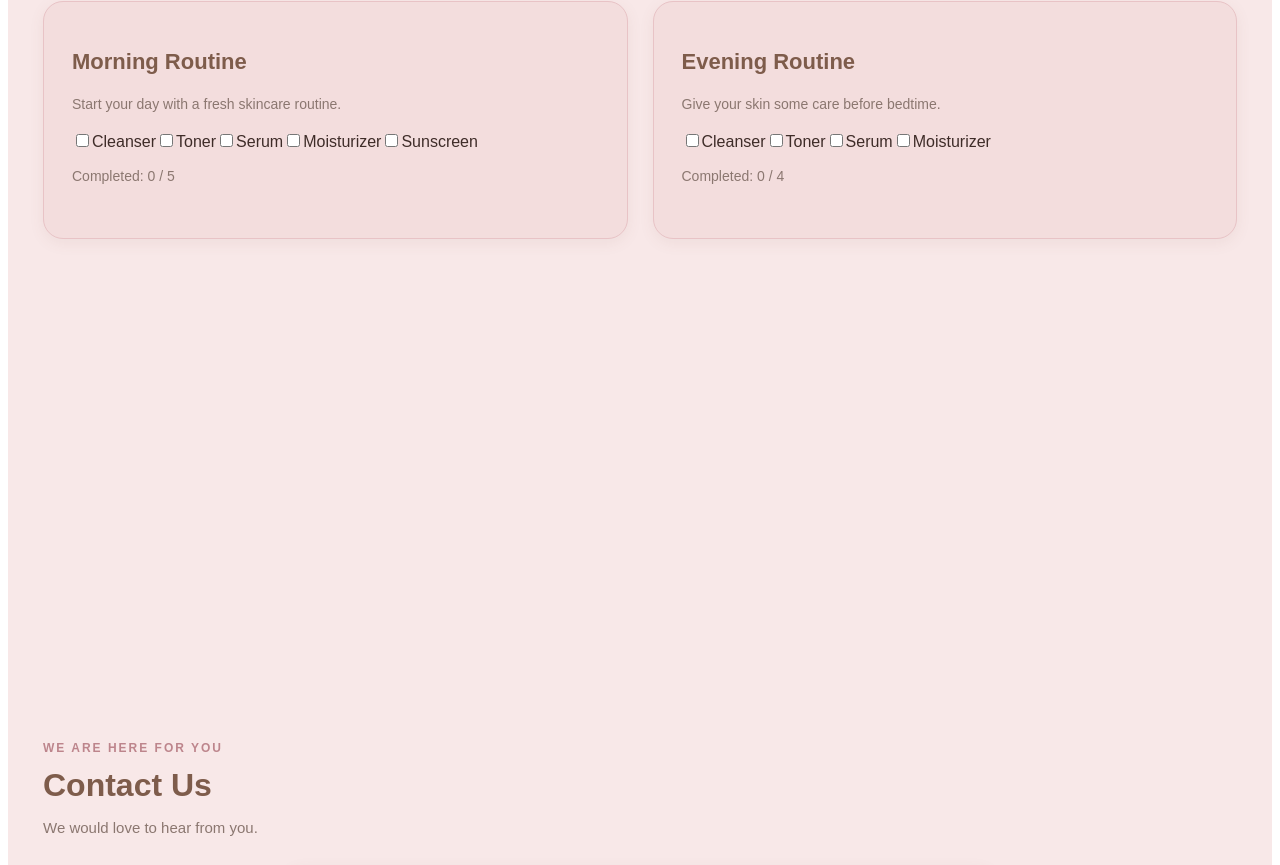
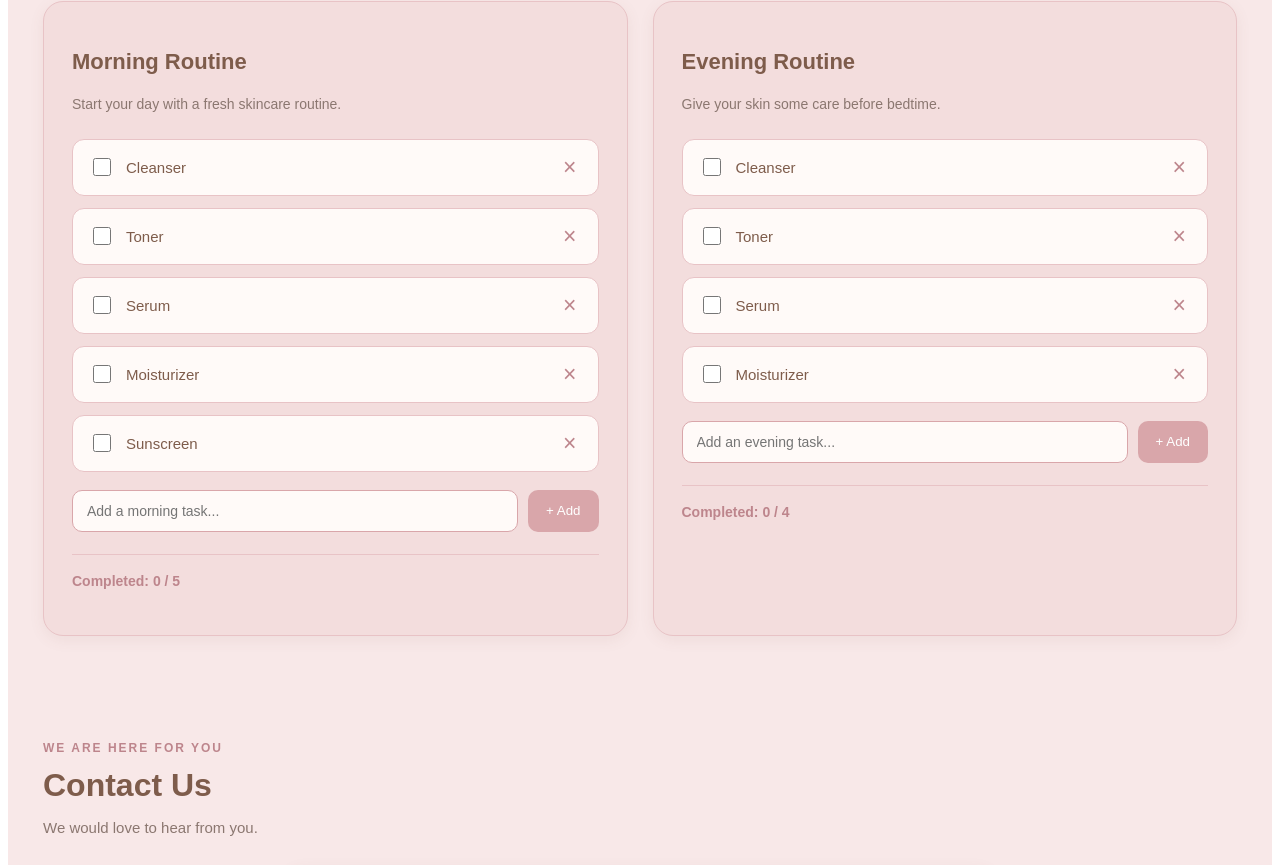
Before and after one commit to 52331045-lang/Glowup, a React (Vite) app: page / in a window 1280 px wide. Shown: the part 1977-2842 px from the top of the page. Built offline with nearby package versions, Linux system fonts and the light colour scheme.

Commit message:
Improve My Routine features and styling

```diff
--- a/src/Components/myroutine.css
+++ b/src/Components/myroutine.css
@@ -1,5 +1,4 @@
 
-/* MY ROUTINE PAGE */
 .routine-page {
   min-height: 100vh;
   padding: 35px;
@@ -8,7 +7,7 @@
   color: #3e2c28;
 }
 
-/* HEADER */
+/* Header */
 .routine-header {
   margin-bottom: 35px;
 }
@@ -31,7 +30,7 @@
   letter-spacing: 2px;
 }
 
-/* ROUTINE SECTIONS */
+/* Routine Cards */
 .routine-sections {
   display: grid;
   grid-template-columns: repeat(2, minmax(0, 1fr));
@@ -65,7 +64,111 @@
   line-height: 1.7;
 }
 
-/* MOBILE */
+/* Tasks */
+.routine-tasks {
+  display: flex;
+  flex-direction: column;
+  gap: 12px;
+  margin-top: 22px;
+}
+
+.routine-task {
+  display: flex;
+  align-items: center;
+  gap: 12px;
+  padding: 14px 16px;
+  background-color: #fffaf8;
+  border: 1px solid #e8c3c6;
+  border-radius: 12px;
+  transition: 0.3s;
+}
+
+.routine-task:hover {
+  background-color: #f8e8e8;
+}
+
+.routine-task input {
+  width: 18px;
+  height: 18px;
+  accent-color: #bd858c;
+  cursor: pointer;
+}
+
+.routine-task span {
+  flex: 1;
+  color: #7e5c4b;
+  font-size: 15px;
+}
+
+.routine-task .completed {
+  text-decoration: line-through;
+  color: #a88b85;
+}
+
+/* Remove Button */
+.remove-task {
+  background-color: transparent;
+  border: none;
+  color: #bd858c;
+  font-size: 23px;
+  cursor: pointer;
+  padding: 0 5px;
+  transition: 0.3s;
+}
+
+.remove-task:hover {
+  color: #8f4f59;
+  transform: scale(1.2);
+}
+
+/* Add Task */
+.add-task {
+  display: flex;
+  gap: 10px;
+  margin-top: 18px;
+}
+
+.add-task input {
+  flex: 1;
+  min-width: 0;
+  padding: 12px 14px;
+  border: 1px solid #d9a6aa;
+  border-radius: 10px;
+  background-color: #fffaf8;
+  color: #7e5c4b;
+  font-size: 14px;
+  outline: none;
+}
+
+.add-task input:focus {
+  border-color: #bd858c;
+  box-shadow: 0 0 5px rgba(189, 133, 140, 0.25);
+}
+
+.add-task button {
+  padding: 12px 18px;
+  background-color: #d9a6aa;
+  color: white;
+  border: none;
+  border-radius: 10px;
+  cursor: pointer;
+  transition: 0.3s;
+}
+
+.add-task button:hover {
+  background-color: #bd858c;
+}
+
+/* Progress */
+.routine-card .routine-progress {
+  margin-top: 22px;
+  padding-top: 15px;
+  border-top: 1px solid #e8c3c6;
+  color: #bd858c;
+  font-weight: bold;
+}
+
+/* Responsive Design */
 @media (max-width: 650px) {
   .routine-page {
     padding: 20px;
@@ -79,3 +182,9 @@
     padding: 22px;
   }
 }
+
+@media (max-width: 450px) {
+  .add-task {
+    flex-direction: column;
+  }
+}
--- a/src/Components/myroutine.jsx
+++ b/src/Components/myroutine.jsx
@@ -1,26 +1,56 @@
 
-import { useState } from "react";
+import { useState, useEffect } from "react";
 import "./myroutine.css";
 
 function MyRoutine() {
-  // MORNING ROUTINE TASKS
-  const [morningTasks, setMorningTasks] = useState([
+  function getSavedTasks(key, defaultTasks) {
+  try {
+    const savedTasks = localStorage.getItem(key);
+
+    return savedTasks
+      ? JSON.parse(savedTasks)
+      : defaultTasks;
+  } catch {
+    return defaultTasks;
+  }
+}
+  // Morning tasks
+  const [morningTasks, setMorningTasks] = useState(() =>
+  getSavedTasks("glowupMorningTasks", [
     { id: 1, name: "Cleanser", done: false },
     { id: 2, name: "Toner", done: false },
     { id: 3, name: "Serum", done: false },
     { id: 4, name: "Moisturizer", done: false },
     { id: 5, name: "Sunscreen", done: false },
-  ]);
-
-  // EVENING ROUTINE TASKS
-  const [eveningTasks, setEveningTasks] = useState([
+  ])
+);
+  const [eveningTasks, setEveningTasks] = useState(() =>
+  getSavedTasks("glowupEveningTasks", [
     { id: 1, name: "Cleanser", done: false },
     { id: 2, name: "Toner", done: false },
     { id: 3, name: "Serum", done: false },
     { id: 4, name: "Moisturizer", done: false },
-  ]);
+  ])
+);
 
-  // TOGGLE MORNING TASK
+  // New task inputs
+  const [newMorningTask, setNewMorningTask] = useState("");
+  const [newEveningTask, setNewEveningTask] = useState("");
+
+useEffect(() => {
+  localStorage.setItem(
+    "glowupMorningTasks",
+    JSON.stringify(morningTasks)
+  );
+}, [morningTasks]);
+
+useEffect(() => {
+  localStorage.setItem(
+    "glowupEveningTasks",
+    JSON.stringify(eveningTasks)
+  );
+}, [eveningTasks]);
+  // Mark morning task as completed
   function toggleMorningTask(id) {
     setMorningTasks((tasks) =>
       tasks.map((task) =>
@@ -31,7 +61,7 @@ function MyRoutine() {
     );
   }
 
-  // TOGGLE EVENING TASK
+  // Mark evening task as completed
   function toggleEveningTask(id) {
     setEveningTasks((tasks) =>
       tasks.map((task) =>
@@ -42,91 +72,167 @@ function MyRoutine() {
     );
   }
 
+  // Add morning task
+  function addMorningTask() {
+    if (newMorningTask.trim() === "") return;
+
+    setMorningTasks((tasks) => [
+      ...tasks,
+      {
+        id: Date.now(),
+        name: newMorningTask.trim(),
+        done: false,
+      },
+    ]);
+
+    setNewMorningTask("");
+  }
+
+  // Add evening task
+  function addEveningTask() {
+    if (newEveningTask.trim() === "") return;
+
+    setEveningTasks((tasks) => [
+      ...tasks,
+      {
+        id: Date.now(),
+        name: newEveningTask.trim(),
+        done: false,
+      },
+    ]);
+
+    setNewEveningTask("");
+  }
+
+  // Remove morning task
+  function removeMorningTask(id) {
+    setMorningTasks((tasks) =>
+      tasks.filter((task) => task.id !== id)
+    );
+  }
+
+  // Remove evening task
+  function removeEveningTask(id) {
+    setEveningTasks((tasks) =>
+      tasks.filter((task) => task.id !== id)
+    );
+  }
+
   return (
     <div className="routine-page">
 
-      {/* HEADER */}
+      {/* Page Header */}
       <div className="routine-header">
         <p>YOUR DAILY SKINCARE</p>
-
         <h1>My Routine</h1>
-
-        <p>
-          Take care of your skin, one step at a time.
-        </p>
+        <p>Take care of your skin, one step at a time.</p>
       </div>
 
       <div className="routine-sections">
 
-        {/* MORNING ROUTINE */}
+        {/* Morning Routine */}
         <section className="routine-card">
           <h2> Morning Routine</h2>
 
-          <p>
-            Start your day with a fresh skincare routine.
-          </p>
+          <p>Start your day with a fresh skincare routine.</p>
 
           <div className="routine-tasks">
             {morningTasks.map((task) => (
-              <label
-                className="routine-task"
-                key={task.id}
-              >
+              <div className="routine-task" key={task.id}>
                 <input
                   type="checkbox"
                   checked={task.done}
-                  onChange={() =>
-                    toggleMorningTask(task.id)
-                  }
+                  onChange={() => toggleMorningTask(task.id)}
+                  aria-label={`Complete ${task.name}`}
                 />
 
                 <span className={task.done ? "completed" : ""}>
                   {task.name}
                 </span>
-              </label>
+
+                <button
+                  type="button"
+                  className="remove-task"
+                  onClick={() => removeMorningTask(task.id)}
+                  aria-label={`Remove ${task.name}`}
+                >
+                  ×
+                </button>
+              </div>
             ))}
           </div>
 
+          {/* Add Morning Task */}
+          <div className="add-task">
+            <input
+              type="text"
+              placeholder="Add a morning task..."
+              value={newMorningTask}
+              onChange={(e) => setNewMorningTask(e.target.value)}
+            />
+
+            <button type="button" onClick={addMorningTask}>
+              + Add
+            </button>
+          </div>
+
+          {/* Morning Progress */}
           <p className="routine-progress">
-            Completed:{" "}
-            {morningTasks.filter((task) => task.done).length}
+            Completed: {morningTasks.filter((task) => task.done).length}
             {" / "}
             {morningTasks.length}
           </p>
         </section>
 
-        {/* EVENING ROUTINE */}
+        {/* Evening Routine */}
         <section className="routine-card">
           <h2> Evening Routine</h2>
 
-          <p>
-            Give your skin some care before bedtime.
-          </p>
+          <p>Give your skin some care before bedtime.</p>
 
           <div className="routine-tasks">
             {eveningTasks.map((task) => (
-              <label
-                className="routine-task"
-                key={task.id}
-              >
+              <div className="routine-task" key={task.id}>
                 <input
                   type="checkbox"
                   checked={task.done}
-                  onChange={() =>
-                    toggleEveningTask(task.id)
-                  }
+                  onChange={() => toggleEveningTask(task.id)}
+                  aria-label={`Complete ${task.name}`}
                 />
 
                 <span className={task.done ? "completed" : ""}>
                   {task.name}
                 </span>
-              </label>
+
+                <button
+                  type="button"
+                  className="remove-task"
+                  onClick={() => removeEveningTask(task.id)}
+                  aria-label={`Remove ${task.name}`}
+                >
+                  ×
+                </button>
+              </div>
             ))}
           </div>
 
+          {/* Add Evening Task */}
+          <div className="add-task">
+            <input
+              type="text"
+              placeholder="Add an evening task..."
+              value={newEveningTask}
+              onChange={(e) => setNewEveningTask(e.target.value)}
+            />
+
+            <button type="button" onClick={addEveningTask}>
+              + Add
+            </button>
+          </div>
+
+          {/* Evening Progress */}
           <p className="routine-progress">
-            Completed:{" "}
-            {eveningTasks.filter((task) => task.done).length}
+            Completed: {eveningTasks.filter((task) => task.done).length}
             {" / "}
             {eveningTasks.length}
           </p>
```
